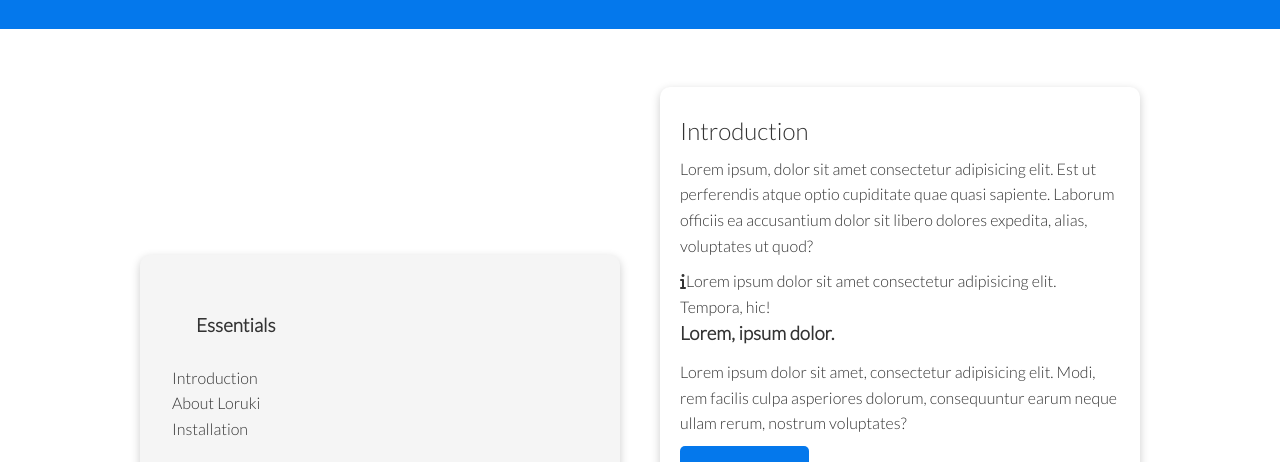
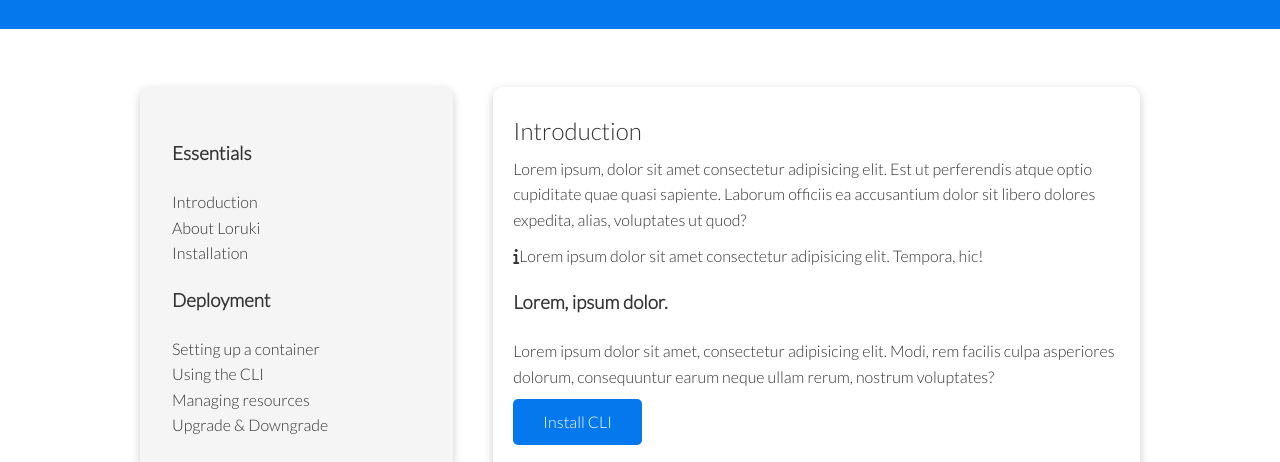
Before and after one commit to andrewteece/Loruki-Website, a plain HTML site: page docs.html in a window 1280 px wide. Shown: the part 305-767 px from the top of the page. Drawn offline with Linux system fonts and the light colour scheme.

Commit message:
style docs section grid

```diff
--- a/css/style.css
+++ b/css/style.css
@@ -251,7 +251,14 @@ p {
 
 /* DOCS SECTION */
 
+.docs__main h3 {
+  margin: 1.25rem 0;
+}
 
+.docs__main .grid {
+    grid-template-columns: 1fr 2fr;
+    align-items: flex-start;
+}
 
 /* FOOTER */
 
```
